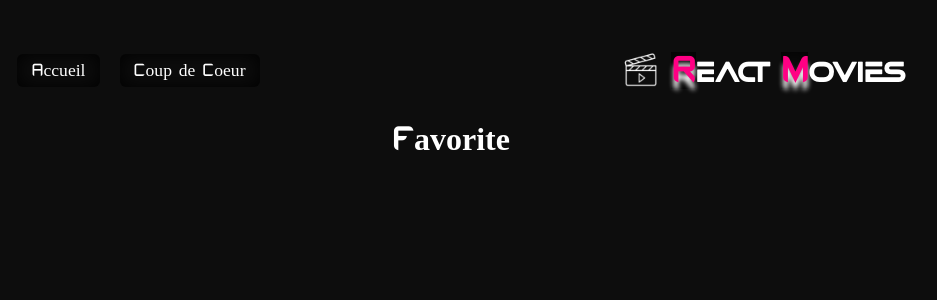
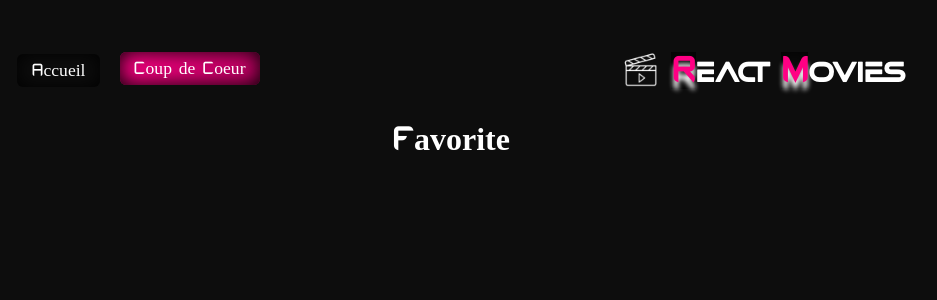
Before and after one commit to JunKamanda/react-movies-app, a React (Vite) app: page /favorite in a window 1280 px wide. Shown: the top 300 px of the page, without its empty margins (189-1126 px from the left). Built offline with nearby package versions, Linux system fonts and the light colour scheme.

Commit message:
✨ HEADER > Ajout de la gestion des classes actives pour les liens de navigation

```diff
--- a/src/components/Header.jsx
+++ b/src/components/Header.jsx
@@ -12,17 +12,25 @@ const Header = () => {
     <Navbar>
       <div className="nav">
         <ul>
-            <NavLink to="/">
+          <NavLink
+            to="/"
+            className={({ isActive }) => (isActive ? "active" : "")}
+          >
             <li>Accueil</li>
           </NavLink>
-            <NavLink to="/favorite">
+          <NavLink
+            to="/favorite"
+            className={({ isActive }) => (isActive ? "active" : "")}
+          >
             <li>Coup de Coeur</li>
           </NavLink>
         </ul>
       </div>
       <div className="title">
         <img src="./src/assets/play.png" alt="" />
-        <h1><span>R</span>eact <span>M</span>ovies</h1>
+        <h1>
+          <span>R</span>eact <span>M</span>ovies
+        </h1>
       </div>
     </Navbar>
   );
@@ -39,30 +47,35 @@ const Navbar = styled.nav`
   gap: clamp(12px, 4vw, 50px);
   padding: 10px 0 30px;
 
-  .nav{
+  .nav {
     flex: 1 1 260px;
     display: flex;
     justify-content: center;
-    ul{
+
+    ul {
       display: flex;
       flex-wrap: wrap;
       justify-content: center;
       gap: clamp(8px, 3vw, 20px);
 
-      li{
+      li {
         padding: 6px 14px;
         font-size: clamp(0.9rem, 2.5vw, 1.1rem);
         border-radius: 6px;
         box-shadow: inset 0 0 20px #000;
-    transition: 0.3s;
+        transition: 0.3s ease-in-out;
 
-        &:hover{
+        &:hover {
           background: #ff0084;
         }
       }
+      a.active li {
+        background: linear-gradient(135deg, #ff0084, #b90060);
+        transform: translateY(-2px);
       }
     }
-  .title{
+  }
+  .title {
     flex: 1 1 260px;
     display: flex;
     align-items: center;
@@ -70,20 +83,19 @@ const Navbar = styled.nav`
     gap: 10px;
     text-align: center;
 
-    img{
+    img {
       width: clamp(28px, 6vw, 40px);
       height: auto;
     }
-    h1{
+    h1 {
       font-family: aristote;
       font-size: clamp(1rem, 3vw, 1.3rem);
-
     }
-    span{
+    span {
       color: #ff0084;
       text-shadow: 0px 8px 5px #fff;
       box-shadow: inset 0px 0px 20px 0px #000000;
       font-size: clamp(1.6rem, 6vw, 2.2rem);
     }
   }
-`
+`;
```
Lines whose indentation alone changed are shown as unchanged.
